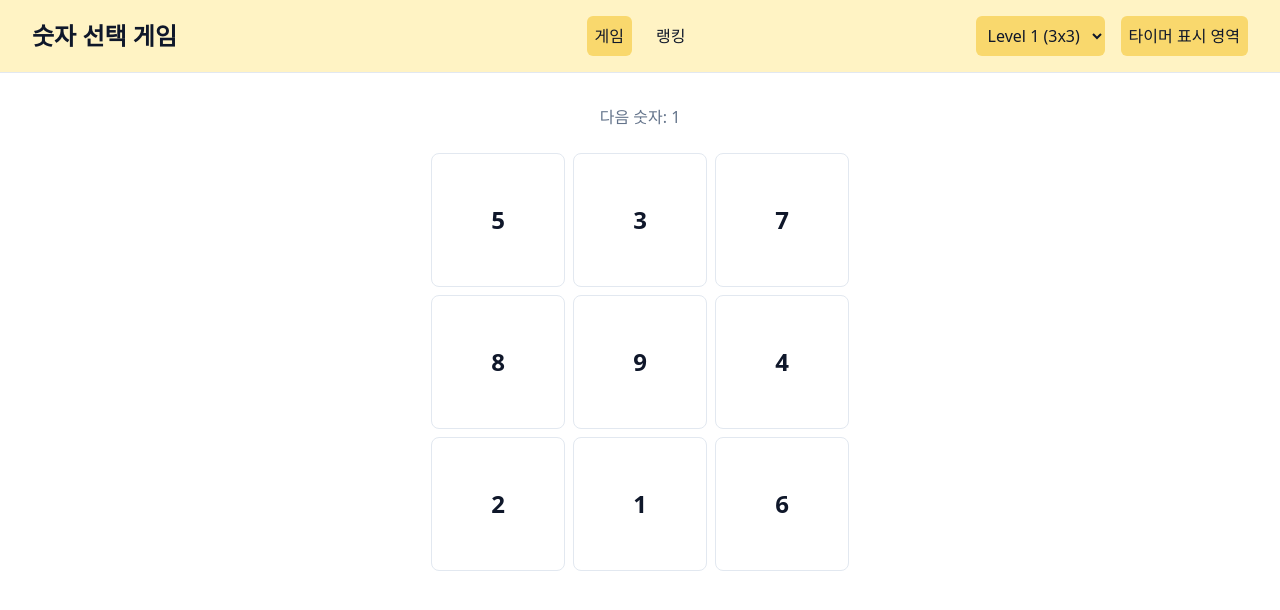
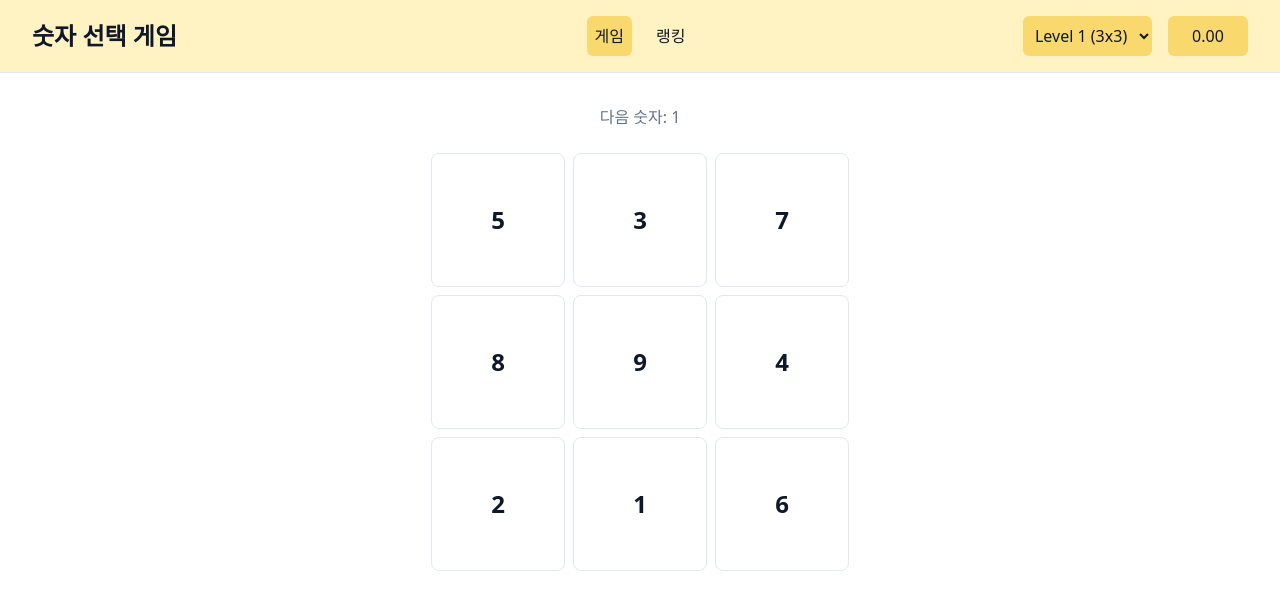
Before and after one commit to 39-play-sopt-web/LeeChaeWon, a React (Vite) app in the folder Week2/Homework/1to50-game/: page / in a window 1280 px wide. Shown: the top 610 px of the page. Built offline with nearby package versions, Linux system fonts and the light colour scheme; a web font is replaced by a local one.

Commit message:
feat: 타이머 시작, 중지 및 초기화 기능 구현

```diff
--- a/Week2/Homework/1to50-game/src/App.jsx
+++ b/Week2/Homework/1to50-game/src/App.jsx
@@ -1,10 +1,15 @@
-import { useState } from 'react';
-import Header from '@/shared/components/header';
+import { useEffect, useState } from 'react';
+import Header from './shared/components/header';
 import GamePage from './features/game/game-page';
+import useGameTimer from './features/game/hooks/use-game-timer';
 
 const App = () => {
   const [currentPage, setCurrentPage] = useState('game');
   const [level, setLevel] = useState(1);
+  const { elapsedTime, startTimer, stopTimer, resetTimer } = useGameTimer();
+  useEffect(() => {
+    resetTimer();
+  }, [currentPage, level, resetTimer]);
 
   return (
     <>
@@ -13,9 +18,17 @@ const App = () => {
         setCurrentPage={setCurrentPage}
         level={level}
         setLevel={setLevel}
+        elapsedTime={elapsedTime}
       />
 
-      {currentPage === 'game' && <GamePage key={level} level={level} />}
+      {currentPage === 'game' && (
+        <GamePage
+          key={level}
+          level={level}
+          startTimer={startTimer}
+          stopTimer={stopTimer}
+        />
+      )}
     </>
   );
 };
--- a/Week2/Homework/1to50-game/src/features/game/game-page.jsx
+++ b/Week2/Homework/1to50-game/src/features/game/game-page.jsx
@@ -3,7 +3,7 @@ import GameBoard from './components/game-board';
 import { GAME_CONFIG } from './constants/game-config';
 import createNumbers from './utils/create-numbers';
 
-const GamePage = ({ level }) => {
+const GamePage = ({ level, startTimer, stopTimer }) => {
   const { gridSize, maxNumber } = GAME_CONFIG[level];
 
   const [nextNumber, setNextNumber] = useState(1);
@@ -19,6 +19,14 @@ const GamePage = ({ level }) => {
   const handleNumberClick = (number) => {
     if (number !== nextNumber) {
       return;
+    }
+
+    if (number === 1) {
+      startTimer();
+    }
+
+    if (number === maxNumber) {
+      stopTimer();
     }
 
     // 새로 등장시킬 숫자가 남아 있다면
--- /dev/null
+++ b/Week2/Homework/1to50-game/src/features/game/hooks/use-game-timer.js
@@ -0,0 +1,58 @@
+import { useCallback, useEffect, useRef, useState } from 'react';
+
+const useGameTimer = () => {
+  const [elapsedTime, setElapsedTime] = useState(0);
+  const startTimeRef = useRef(null);
+  const intervalRef = useRef(null);
+
+  const updateTimer = useCallback(() => {
+    if (startTimeRef.current !== null) {
+      setElapsedTime(Date.now() - startTimeRef.current);
+    }
+  }, []);
+
+  const startTimer = useCallback(() => {
+    if (intervalRef.current !== null) {
+      return;
+    }
+
+    startTimeRef.current = Date.now();
+
+    intervalRef.current = setInterval(() => {
+      updateTimer();
+    }, 10);
+  }, [updateTimer]);
+
+  const stopTimer = useCallback(() => {
+    clearInterval(intervalRef.current);
+    intervalRef.current = null;
+
+    if (startTimeRef.current !== null) {
+      updateTimer();
+    }
+  }, [updateTimer]);
+
+  const resetTimer = useCallback(() => {
+    clearInterval(intervalRef.current);
+    intervalRef.current = null;
+
+    startTimeRef.current = null;
+    setElapsedTime(0);
+  }, []);
+
+  useEffect(() => {
+    return () => {
+      clearInterval(intervalRef.current);
+    };
+  }, []);
+
+  return {
+    elapsedTime,
+    startTimer,
+    updateTimer,
+    stopTimer,
+    resetTimer,
+  };
+};
+
+export default useGameTimer;
--- a/Week2/Homework/1to50-game/src/shared/components/header.jsx
+++ b/Week2/Homework/1to50-game/src/shared/components/header.jsx
@@ -1,4 +1,4 @@
-const Header = ({ currentPage, setCurrentPage, level, setLevel }) => {
+const Header = ({ currentPage, setCurrentPage, level, setLevel, elapsedTime }) => {
   return (
     <header className="flex items-center justify-between border-b border-border bg-secondary px-8 py-4">
       {/* 왼쪽 제목 */}
@@ -48,8 +48,8 @@ const Header = ({ currentPage, setCurrentPage, level, setLevel }) => {
             </select>
 
             {/* 타이머 */}
-            <div className="rounded-md bg-primary p-2 text-body-01 text-text-primary">
-              타이머 표시 영역
+            <div className="w-20 text-center rounded-md bg-primary p-2 text-body-01 text-text-primary">
+              {(elapsedTime / 1000).toFixed(2)}
             </div>
           </div>
         )}
```
Also changed, not shown: 1 other file (tests, documents, lock files or other folders).
